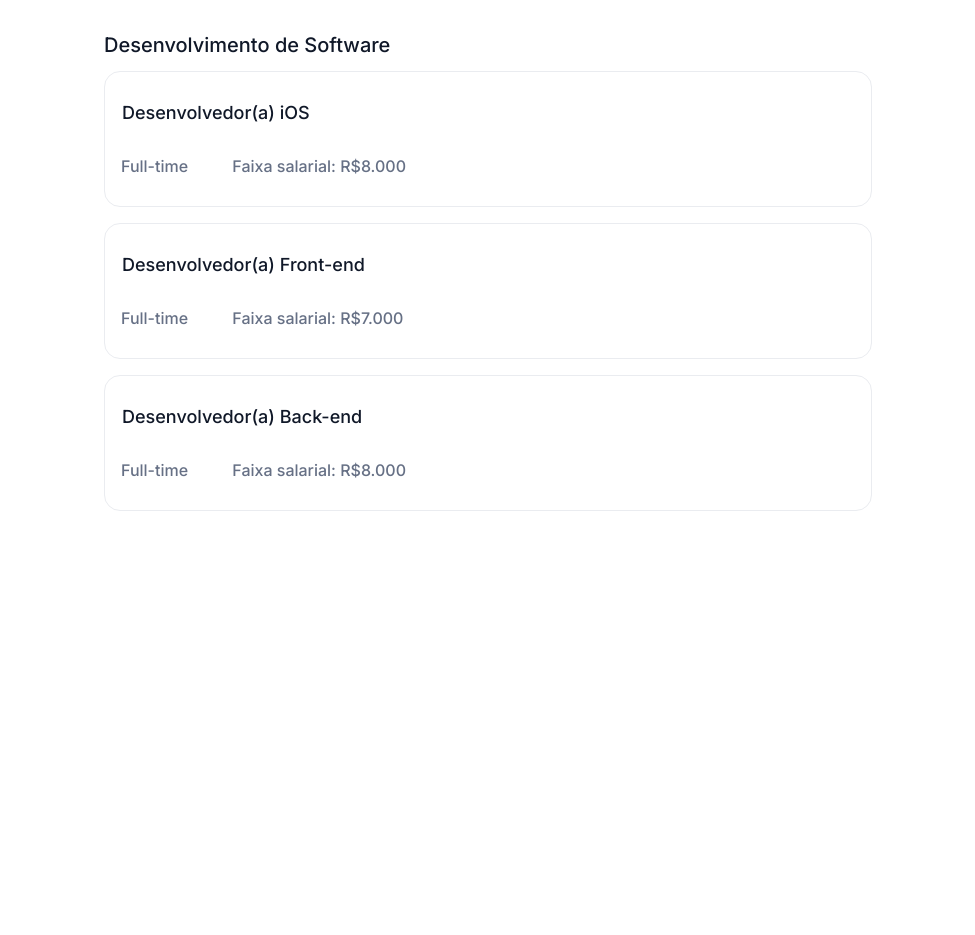
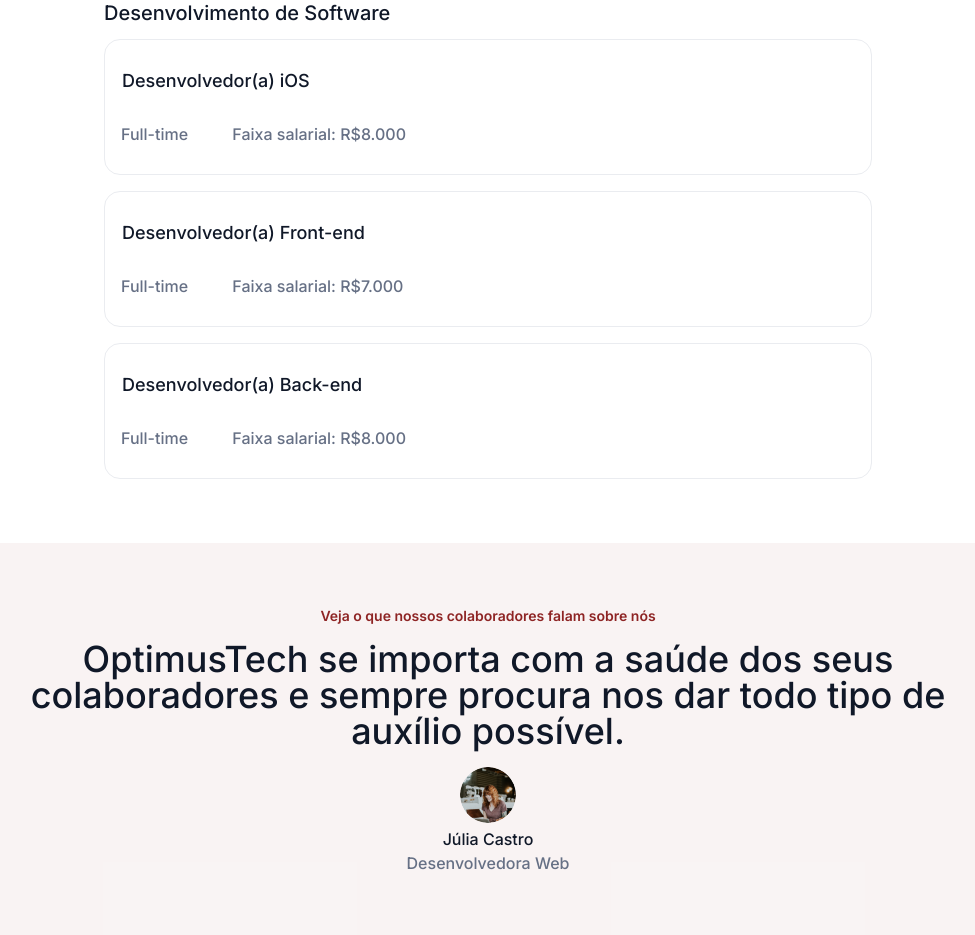
Before and after one commit to brunoarruda04/7days-of-code, a plain HTML site: page index.html in a window 1280 px wide. Shown: the part 1679-2614 px from the top of the page, without its empty margins (152-1127 px from the left). Before the commit the page ends 2286 px from the top, so only its background shows below. Drawn offline with Linux system fonts and the light colour scheme.

Commit message:
Adicionando e estilizando seção depoimentos

```diff
--- /dev/null
+++ b/assets/css/depoimentos/depoimentos-perfil/depoimentos-perfil-cargo.css
@@ -0,0 +1,3 @@
+.depoimentos__perfil-cargo {
+    color: var(--cinza);
+}
--- /dev/null
+++ b/assets/css/depoimentos/depoimentos-perfil/depoimentos-perfil-imagem.css
@@ -0,0 +1,7 @@
+.depoimentos__perfil-imagem {
+    background: url(../../../img/julia.png);
+    border-radius: 200px;
+    margin: 0 auto;
+    height: 56px;
+    width: 56px;
+}
--- /dev/null
+++ b/assets/css/depoimentos/depoimentos-perfil/depoimentos-perfil-nome.css
@@ -0,0 +1,4 @@
+.depoimentos__perfil-nome {
+    color: var(--azul-escuro);
+    padding: 0.5em 0;
+}
--- /dev/null
+++ b/assets/css/depoimentos/depoimentos-perfil/depoimentos-perfil.css
@@ -0,0 +1,3 @@
+@import url("depoimentos-perfil-imagem.css");
+@import url("depoimentos-perfil-nome.css");
+@import url("depoimentos-perfil-cargo.css");
--- /dev/null
+++ b/assets/css/depoimentos/depoimentos-span.css
@@ -0,0 +1,5 @@
+.depoimentos__span {
+    color: var(--vermelho-vinho);
+    font-size: 14px;
+    font-weight: 600;
+}
--- /dev/null
+++ b/assets/css/depoimentos/depoimentos-titulo.css
@@ -0,0 +1,5 @@
+.depoimentos__titulo {
+    color: var(--azul-escuro);
+    font-size: 36px;
+    padding: 0.5em 0;
+}
--- /dev/null
+++ b/assets/css/depoimentos/depoimentos.css
@@ -0,0 +1,11 @@
+@import url("depoimentos-span.css");
+@import url("depoimentos-titulo.css");
+@import url("depoimentos-perfil/depoimentos-perfil.css");
+
+.depoimentos {
+    background: var(--vermelho-degrade);
+    margin: 0 auto;
+    text-align: center;
+    padding: 4em 4em;
+    width: 80vw;
+}
--- a/assets/css/vagas/vagas.css
+++ b/assets/css/vagas/vagas.css
@@ -3,5 +3,5 @@
 
 .vagas {
     text-align: center;
-    padding: 5em 0;
+    padding: 3em 0;
 }
--- a/index.html
+++ b/index.html
@@ -100,6 +100,15 @@
                 </div>
             </div>
         </section>
+        <section class="depoimentos">
+            <span class="depoimentos__span">Veja o que nossos colaboradores falam sobre nós</span>
+            <h2 class="depoimentos__titulo">OptimusTech se importa com a saúde dos seus colaboradores e sempre procura nos dar todo tipo de auxílio possível.</h2>
+            <div class="depoimentos__perfil">
+                <div class="depoimentos__perfil-imagem"></div>
+                <h4 class="depoimentos__perfil-nome">Júlia Castro</h4>
+                <p class="depoimentos__perfil-cargo">Desenvolvedora Web</p>
+            </div>
+        </section>
     </main>
 </body>
 </html>
--- a/styles.css
+++ b/styles.css
@@ -2,6 +2,7 @@
 @import url("assets/css/sobre-nos/sobre-nos.css");
 @import url("assets/css/metricas/metricas.css");
 @import url("assets/css/vagas/vagas.css");
+@import url("assets/css/depoimentos/depoimentos.css");
 
 :root {
     --azul-escuro: #101828;
```
Also changed, not shown: assets/img/julia.png (added).
